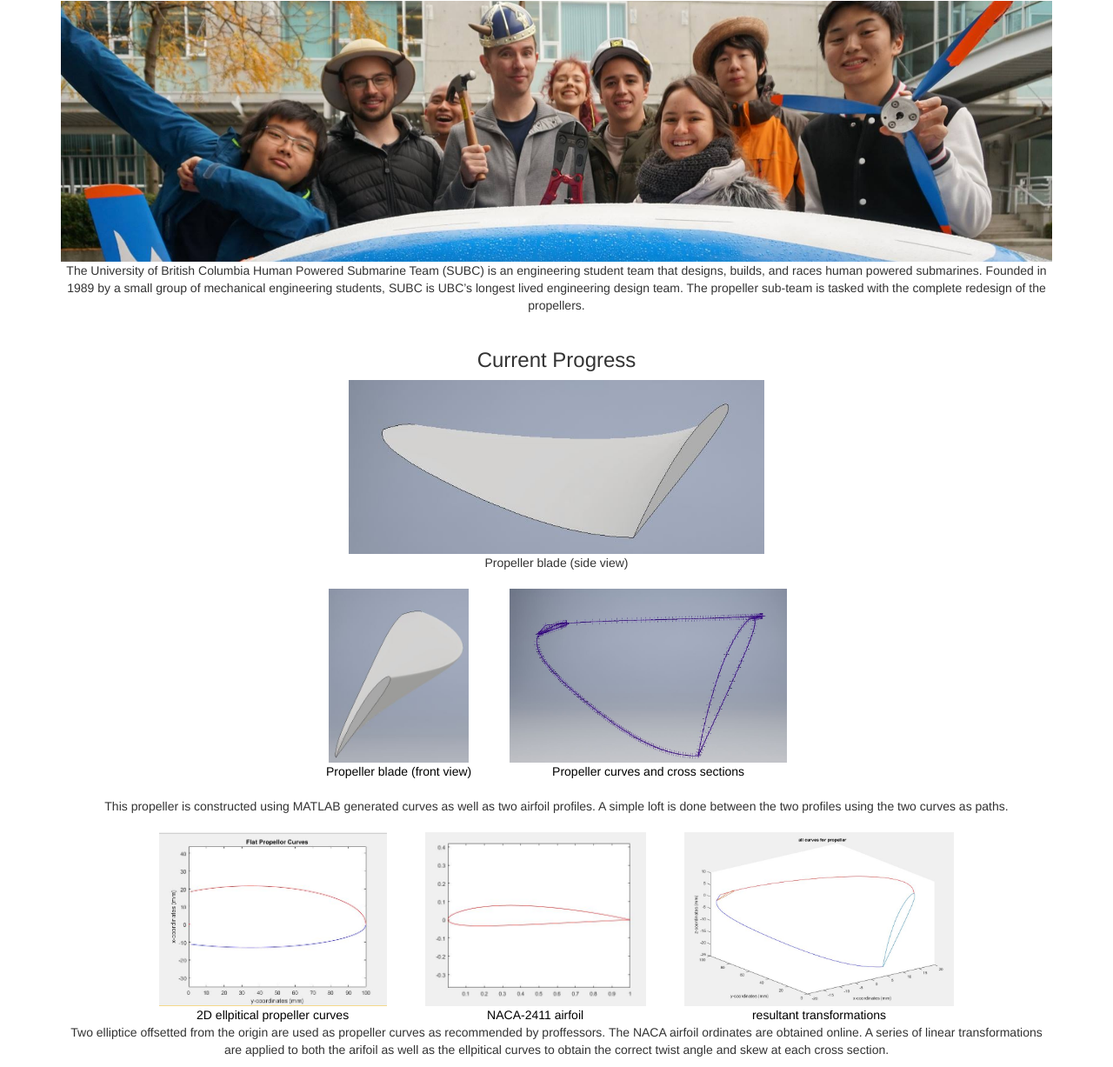
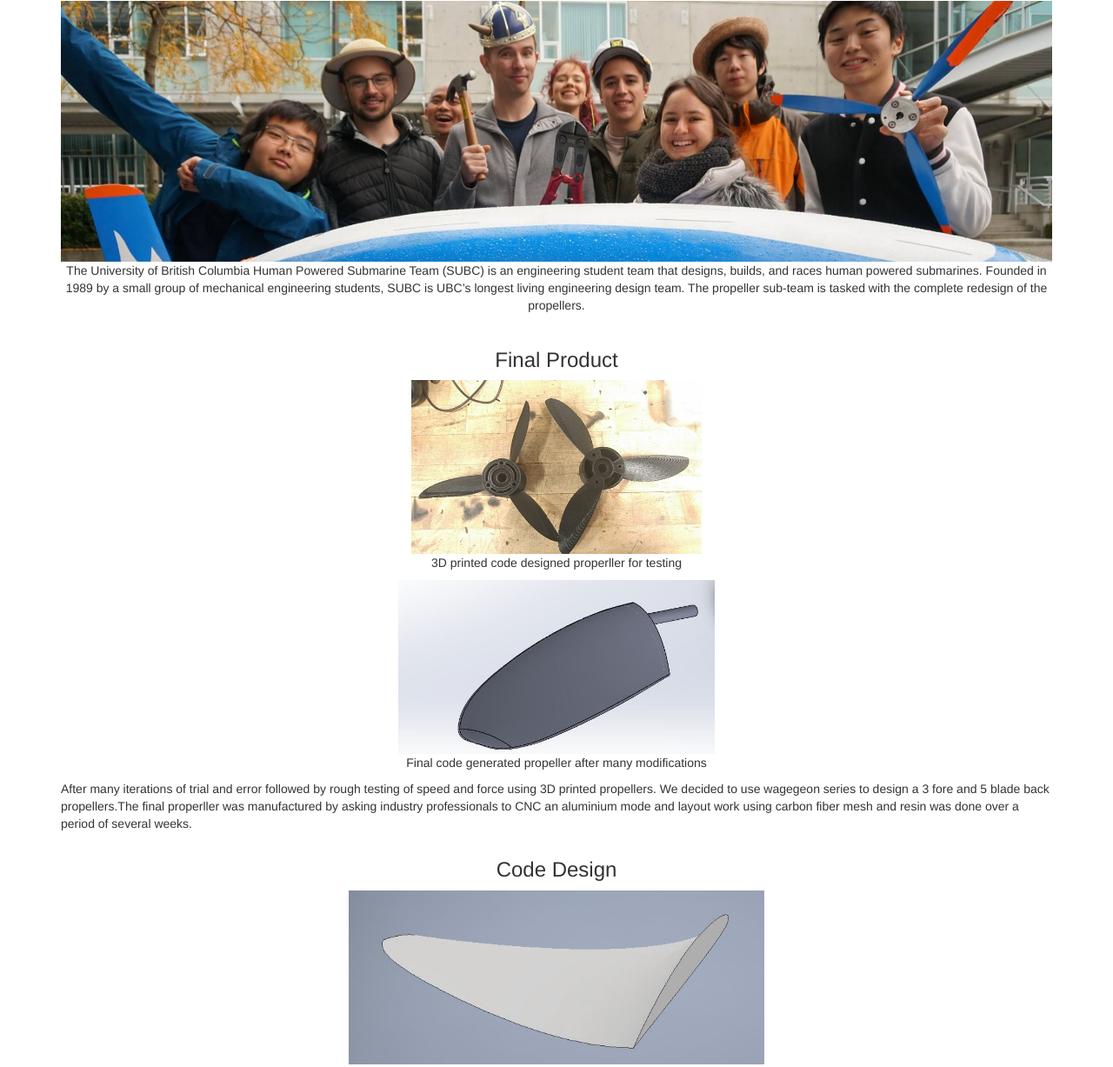
Before and after one commit to YiLinLiu123/COOP, a plain HTML site: page SUBC/index.html in a window 1280 px wide. Shown: the part 303-1530 px from the top of the page at 87% size. Drawn offline with nearby package versions, Linux system fonts and the light colour scheme.

Commit message:
new SUBC

```diff
--- a/SUBC/index.html
+++ b/SUBC/index.html
@@ -32,8 +32,9 @@
 					<!-- Collection of nav links and other content for toggling -->
 					<div id="navbarCollapse" class="collapse navbar-collapse navbar-right" >
 						<ul class="nav navbar-nav">
+							<li class = "nav-item"><a href ="#FinalProduct"> Final Products </a></li>
 							<li class="active nav-item"><a href="#PropellerTeam">Propeller Team</a></li>
-							<li class = "nav-item"><a href="#CurrentProgress">Current Progress</a></li>
+							<li class = "nav-item"><a href="#CodeDesign">Code Design</a></li>
 							<li class = "nav-item"><a href="#DevelopmentHistory">Development History</a></li>
 						</ul>
 
@@ -66,14 +67,29 @@
 				</div>
 
 				<p>
-					The University of British Columbia Human Powered Submarine Team (SUBC) is an engineering student team that designs, builds, and races human powered submarines. Founded in 1989 by a small group of mechanical engineering students, SUBC is UBC’s longest lived engineering design team. The propeller sub-team is tasked with the complete redesign of the propellers.
+					The University of British Columbia Human Powered Submarine Team (SUBC) is an engineering student team that designs, builds, and races human powered submarines. Founded in 1989 by a small group of mechanical engineering students, SUBC is UBC’s longest living engineering design team. The propeller sub-team is tasked with the complete redesign of the propellers.
 				</p>
 			</section>
 		</div>
+
+		<section id = "FinalProduct">
+			<div class = "container">
+				<h3> Final Product </h3>
+				<figure>
+					<img src = "images/3dPrinting.jpg" class = "img-responsive">
+					<p> 3D printed code designed properller for testing </p>
+				</figure>
+				<figure>
+					<img src ="images/finalResult.JPG" class = "img-responsive">
+					<p> Final code generated propeller after many modifications</p>
+				</figure>
+				After many iterations of trial and error followed by rough testing of speed and force using 3D printed propellers. We decided to use wagegeon series to design a 3 fore and 5 blade back propellers.The final properller was manufactured by asking industry professionals to CNC an aluminium mode and layout work using carbon fiber mesh and resin was done over a period of several weeks.
+			</div>
+		</section>
 		<!-- hover to display detailed photos (3)-->
-		<section id = "CurrentProgress">
+		<section id = "CodeDesign">
 			<div class = "container">
-				<h3> Current Progress </h3>
+				<h3> Code Design </h3>
 				<figure>
 					<img src = "images/progress_1.JPG" class ="img-responsive">
 					<p>Propeller blade (side view)</p>
@@ -119,11 +135,7 @@
 			<div class = "container">
 				<div class = "col-lg-12">
 					<img src = "images/old_Prop_3.jpg" class = ".img-responsive center-block" style = "margin: 0 auto">
-					<p> Propeller blade made by manipulating 5  cross sections in CAD to correct twist angle. Jagged curves</p>
-				</div>
-				<div class = "col-lg-12">
-					<img src = "images/th.jpg" class = ".img-responsive center-block">
-					<p> To be updated soon </p>
+					<p> Propeller blade made by manipulating 5 cross sections in CAD to correct twist angle. Jagged curves</p>
 				</div>
 				<div class = "col-lg-12">
 					<img src = "images/old_Prop_1.jpg" class = ".img-responsive center-block">
```
Also changed, not shown: SUBC/images/3dPrinting.jpg (added), SUBC/images/finalResult.JPG (added), SUBC/images/finalResult2.JPG (added), 2 other files.
